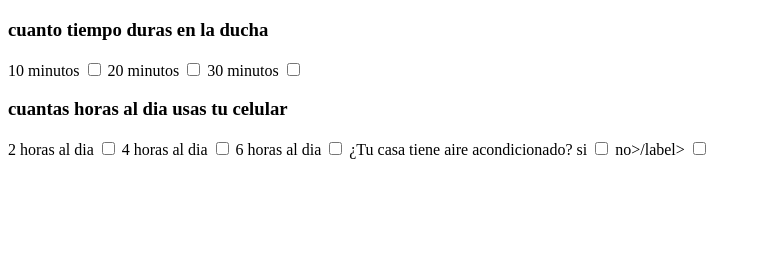
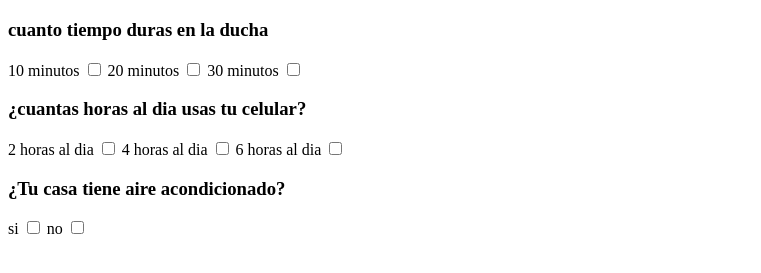
Before and after one commit to jhonathan73/encuesta-huella-ecologica-CAP01, a plain HTML site: page index.html in a window 1280 px wide. Shown: the part 61-334 px from the top of the page, without its empty margins (0-761 px from the left). Drawn offline with Linux system fonts and the light colour scheme.

Commit message:
Update index.html

```diff
--- a/index.html
+++ b/index.html
@@ -12,16 +12,16 @@
 <input type="checkbox"/>
 <label>30 minutos</label>
 <input type="checkbox"/>
-<h3>cuantas horas al dia usas tu celular</h3>
+<h3>¿cuantas horas al dia usas tu celular?</h3>
 <label>2 horas al dia</labe l>
 <input type="checkbox"/>
 <label>4 horas al dia</label>
 <input type="checkbox"/>
 <label>6 horas al dia</label>
 <input type="checkbox"/>
-<label>¿Tu casa tiene aire acondicionado?</label>
-  <label>si</label>
+<h3>¿Tu casa tiene aire acondicionado?</h3>
+<label>si</label>
 <input type="checkbox"/>
-<label>no>/label>
+<label>no</label>
 <input type="checkbox"/>
 </form>
```
